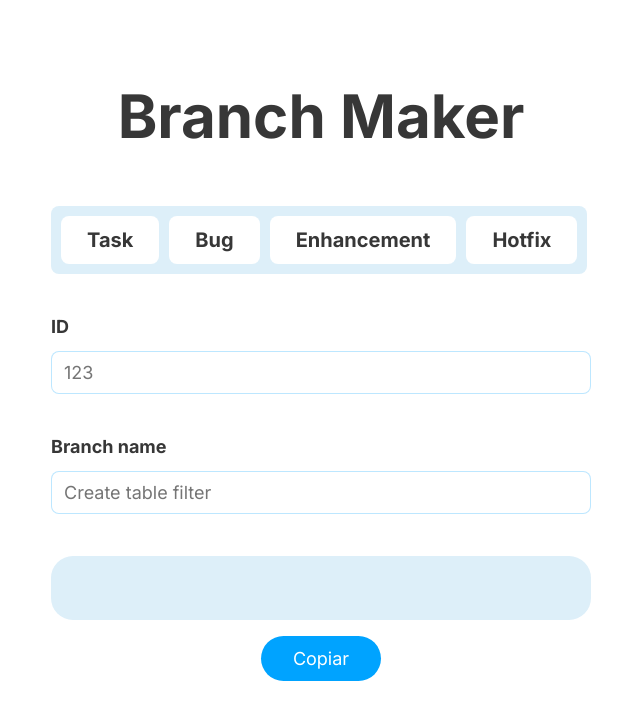
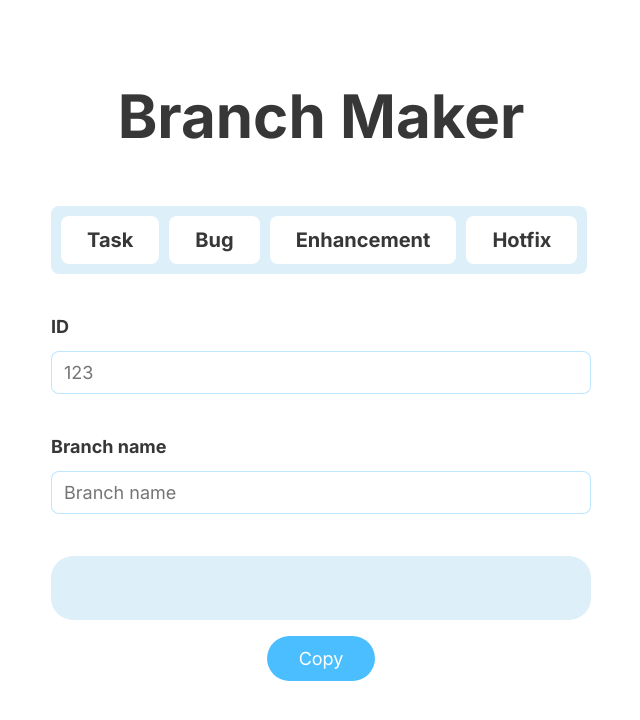
Before and after one commit to Rogerio-17/branch-maker, a React (Vite) app: page / in a window 1280 px wide. Shown: the top 720 px of the page, without its empty margins (319-959 px from the left). Built offline with nearby package versions, Linux system fonts and the light colour scheme.

Commit message:
ref: refactor code form

```diff
--- a/src/components/FormResult.jsx
+++ b/src/components/FormResult.jsx
@@ -48,7 +48,7 @@ export function FormResult() {
     const textCopy = `${commandGit} ${content}`;
 
     //Copia o texto
-    navigator.clipboard.writeText(textCopy.toLowerCase());
+    navigator.clipboard.writeText(textCopy);
     toast.success("Texto copiado com sucesso!");
 
     //Zera valores
@@ -56,17 +56,16 @@ export function FormResult() {
     setBranchName("");
   }
 
+  const branchNameResult = branchName.trim().replace(/\s/g, "-");
   const textContent = !typeSelected
     ? ""
-    : typeSelected +
-      "/" +
-      idBranch +
-      "-" +
-      branchName.trim().replace(/\s/g, "-");
+    : `${typeSelected}/${idBranch}-${branchNameResult}`;
+
+  const buttonDisabled = !typeSelected || !idBranch || !branchName;
 
   return (
     <div className={styles.formresult}>
-      <TypeBranch typeClick={handleTypeClick} />
+      <TypeBranch onTypeSelect={handleTypeClick} />
 
       <label>ID</label>
       <input
@@ -80,17 +79,18 @@ export function FormResult() {
       <label>Branch name</label>
       <input
         type="text"
-        placeholder="Create table filter"
-        title="Nome da sua branch"
+        placeholder="Branch name"
         value={branchName}
         onChange={(e) => handleAddNameBranch(e.target.value)}
       />
 
-      <div ref={divRef} className={styles.task} title="Branch para copia">
+      <div ref={divRef} className={styles.task} data-testid="result-box">
         {textContent}
       </div>
       <div className={styles.copy}>
-        <button onClick={handleCopy}>Copiar</button>
+        <button disabled={buttonDisabled} onClick={handleCopy}>
+          Copy
+        </button>
       </div>
     </div>
   );
```
